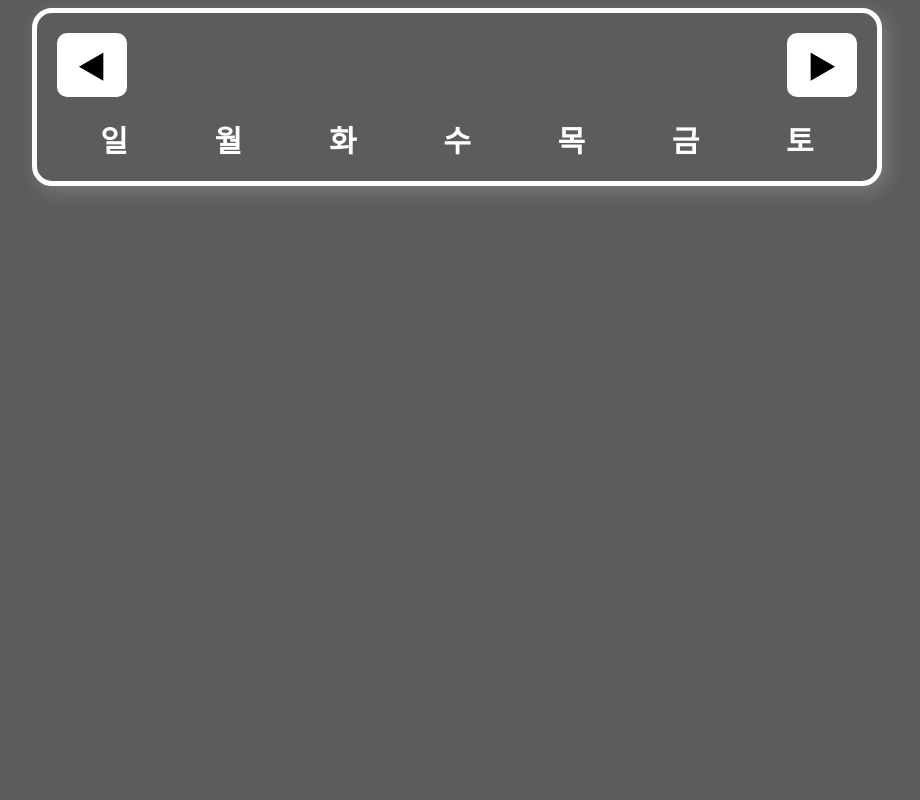
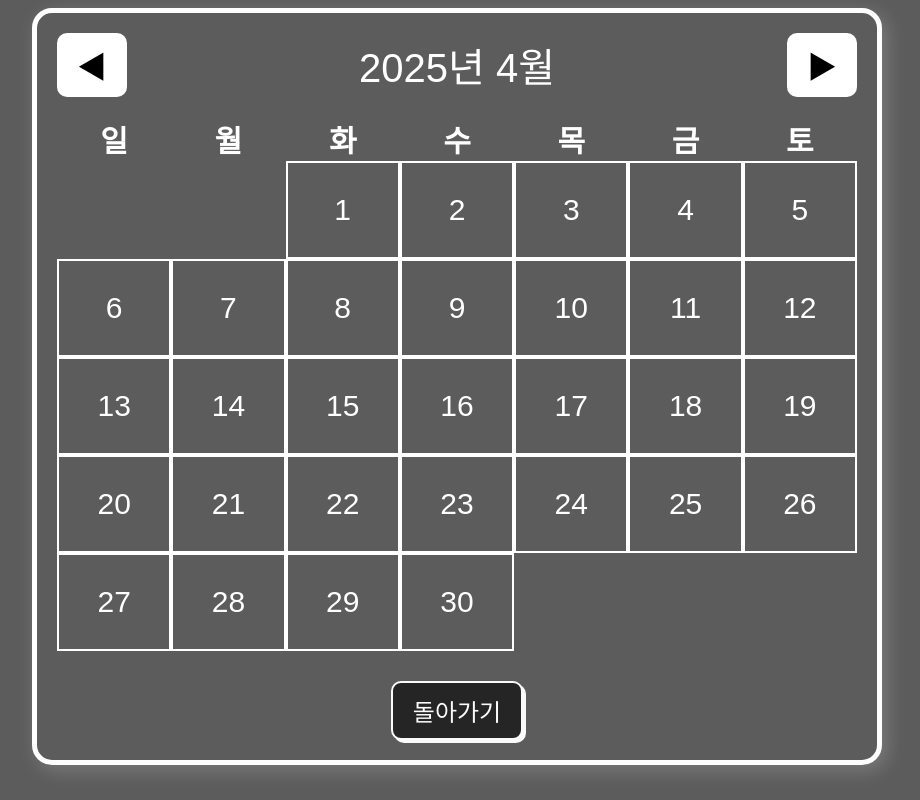
Before and after one commit to vanaBV/WEBHTML, a plain HTML site: page CALANDER.html in a window 1280 px wide. Shown: the whole page, without its empty margins (183-1103 px from the left). Drawn offline with Linux system fonts and the light colour scheme.

Commit message:
찐완료

```diff
--- a/CALANDER.html
+++ b/CALANDER.html
@@ -5,14 +5,19 @@
     <meta name="viewport" content="width=device-width, initial-scale=1.0">
     <title>달력</title>
     <style>
+        /* 배경색과 기본 스타일 설정 */
         body {
             background-color: #5c5c5c;
             font-family: Arial, sans-serif;
             text-align: center;
         }
+
+        /* 모든 div 태그의 기본 텍스트 색상을 흰색으로 지정 */
         div {
             color: white;
         }
+
+        /* 달력 컨테이너 스타일 */
         .calendar {
             width: 800px;
             margin: auto;
@@ -21,6 +26,8 @@
             border-radius: 20px;
             box-shadow: 5px 5px 20px rgba(255, 255, 255, 0.2);
         }
+
+        /* 달력 헤더 스타일 (월과 이동 버튼 포함) */
         .calendar-header {
             display: flex;
             justify-content: space-between;
@@ -28,22 +35,30 @@
             font-size: 40px;
             margin-bottom: 20px;
         }
+
+        /* 요일 부분 스타일 */
         .days {
             display: grid;
             grid-template-columns: repeat(7, 1fr);
             font-weight: bold;
             font-size: 30px;
         }
+
+        /* 날짜 부분 스타일 */
         .dates {
             display: grid;
             grid-template-columns: repeat(7, 1fr);
         }
+
+        /* 개별 날짜 스타일 */
         .date {
             padding: 30px;
             border: 2px solid white;
             font-size: 30px;
             text-align: center;
         }
+
+        /* 버튼 스타일 */
         button {
             font-size: 30px;
             background: white;
@@ -53,10 +68,28 @@
             cursor: pointer;
             border-radius: 10px;
         }
+
+        /* 버튼 호버 효과 */
         button:hover {
             background: pink;
         }
-    </style>
+        #calander {
+            margin-top: 30px;
+            font-size: 1.5rem;
+            color: #fafafa;
+            text-transform: uppercase;
+            padding: 10px 20px;
+            border-radius: 10px;
+            border: 2px solid #fafafa;
+            background: #252525;
+            box-shadow: 3px 3px #fafafa;
+            cursor: pointer;
+        }
+        #calander:active {
+            box-shadow: none;
+            transform: translate(3px, 3px);
+        }
+        </style>
 </head>
 <body>
     <div class="calendar">
@@ -69,25 +102,35 @@
             <div>일</div><div>월</div><div>화</div><div>수</div><div>목</div><div>금</div><div>토</div>
         </div>
         <div class="dates" id="dates"></div>
+
+        <a href="./index.html">
+
+        <button id="calander">돌아가기</button>
+
+        </a>
     </div>
 
     <script>
+        // 현재 날짜 정보를 가져옴
         let today = new Date();
-        let currentYear = today.getFullYear();
-        let currentMonth = today.getMonth();
+        let currentYear = today.getFullYear(); // 현재 연도
+        let currentMonth = today.getMonth(); // 현재 월 (0부터 시작)
 
+        // 달력을 렌더링하는 함수
         function renderCalendar(year, month) {
-            document.getElementById('currentMonth').innerText = ${year}년 ${month + 1}월;
-            const firstDay = new Date(year, month, 1).getDay();
-            const lastDate = new Date(year, month + 1, 0).getDate();
+            document.getElementById('currentMonth').innerText = `${year}년 ${month + 1}월`;
+            const firstDay = new Date(year, month, 1).getDay(); // 해당 월의 첫째 날 요일
+            const lastDate = new Date(year, month + 1, 0).getDate(); // 해당 월의 마지막 날짜
             const dates = document.getElementById('dates');
             dates.innerHTML = '';
 
+            // 첫째 날 이전의 빈 칸 채우기
             for (let i = 0; i < firstDay; i++) {
                 let emptyDiv = document.createElement('div');
                 dates.appendChild(emptyDiv);
             }
 
+            // 날짜 채우기
             for (let i = 1; i <= lastDate; i++) {
                 let dateDiv = document.createElement('div');
                 dateDiv.classList.add('date');
@@ -96,25 +139,28 @@
             }
         }
 
+        // 이전 달로 이동하는 함수
         function prevMonth() {
             currentMonth--;
-            if (currentMonth < 0) {
+            if (currentMonth < 0) { // 1월에서 이전 버튼을 누르면 작년 12월로 이동
                 currentMonth = 11;
                 currentYear--;
             }
             renderCalendar(currentYear, currentMonth);
         }
 
+        // 다음 달로 이동하는 함수
         function nextMonth() {
             currentMonth++;
-            if (currentMonth > 11) {
+            if (currentMonth > 11) { // 12월에서 다음 버튼을 누르면 내년 1월로 이동
                 currentMonth = 0;
                 currentYear++;
             }
             renderCalendar(currentYear, currentMonth);
         }
 
+        // 페이지 로드 시 현재 월의 달력을 표시
         renderCalendar(currentYear, currentMonth);
-    </script>
+        </script>
 </body>
 </html>
```
